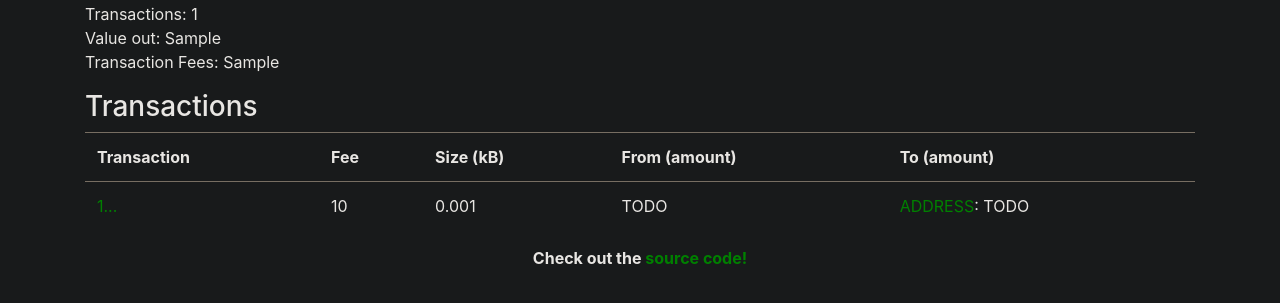
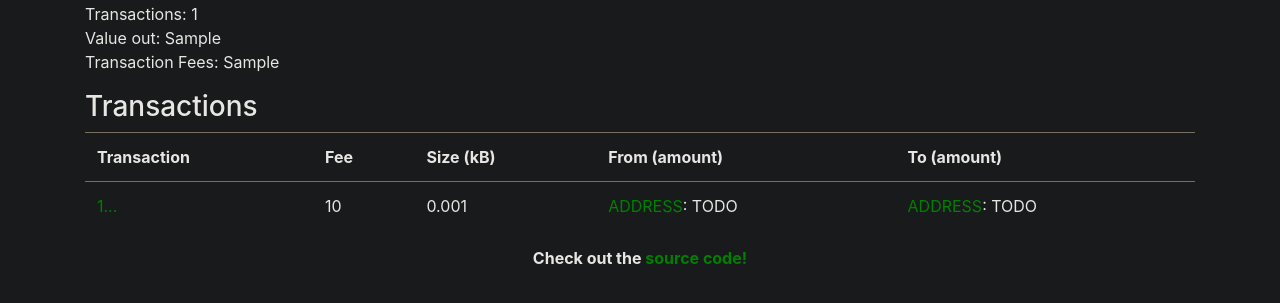
Before and after one commit to CryptocurrencyExplorer/CryptocurrencyExplorer, a Python web app: template Explorer/templates/block.html in a window 1280 px wide. Shown: the part 299-602 px from the top of the page. Run offline with Jinja, Linux system fonts and the light colour scheme; the template is opened without the code that fills it: most values are stand-ins (such as "Sample title", 1, 10 or a date in 2020).

Commit message:
block.html: proper formatting of block information. format 0 fee as 0.00000000. Add ADDRESS: TODO to From since we already have the To.

```diff
--- a/Explorer/templates/block.html
+++ b/Explorer/templates/block.html
@@ -16,12 +16,13 @@
 
 {% block additional_body %}
             <p>
-                Hash: {{ block_hash }}<br />{% if previous_block_hash is not none %}
-                Previous Block: <a href="/block/{{ previous_block_hash }}">{{ previous_block_hash }}</a><br />{% endif %}
-
+                Hash: {{ block_hash }}<br />
+                {% if previous_block_hash is not none %}
+                Previous Block: <a href="/block/{{ previous_block_hash }}">{{ previous_block_hash }}</a><br />
+                {% endif %}
                 {% if next_block_hash is not none %}
-                Next Block: <a href="/block/{{ next_block_hash }}">{{ next_block_hash }}</a><br />{% endif %}
-
+                Next Block: <a href="/block/{{ next_block_hash }}">{{ next_block_hash }}</a><br />
+                {% endif %}
                 Height: {{ block_height }}<br />
                 Version: {{ version }}<br />
                 Transaction Merkle Root: {{ merkle_root }}<br />
@@ -36,7 +37,7 @@
             <h3>Transactions</h3>
             <table class="table"><tr><th>Transaction</th><th>Fee</th><th>Size (kB)</th><th>From (amount)</th><th>To (amount)</th></tr>
                 {% for each in the_transactions %}
-                <tr><td><a href="/tx/{{ each.txid }}">{{ each.txid[0:10] }}...</a></td><td>{{ each.fee }}</td><td>{{ each.size / 1000 }}</td><td>TODO</td><td><a href="../address/ADDRESS">ADDRESS</a>: TODO<br /></td></tr>
+                <tr><td><a href="/tx/{{ each.txid }}">{{ each.txid[0:10] }}...</a></td><td>{% if each.fee == 0 %}0.00000000{% else %}{{ each.fee }}{% endif %}</td><td>{{ each.size / 1000 }}</td><td><a href="../address/ADDRESS">ADDRESS</a>: TODO</td><td><a href="../address/ADDRESS">ADDRESS</a>: TODO<br /></td></tr>
                 {% endfor %}
             </table>
 {% endblock %}
```
